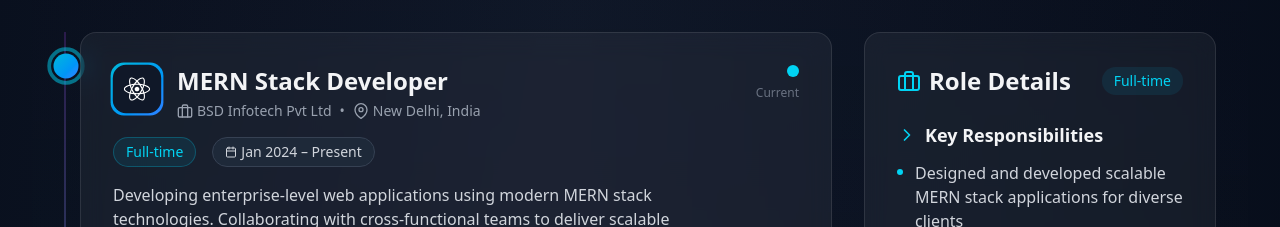
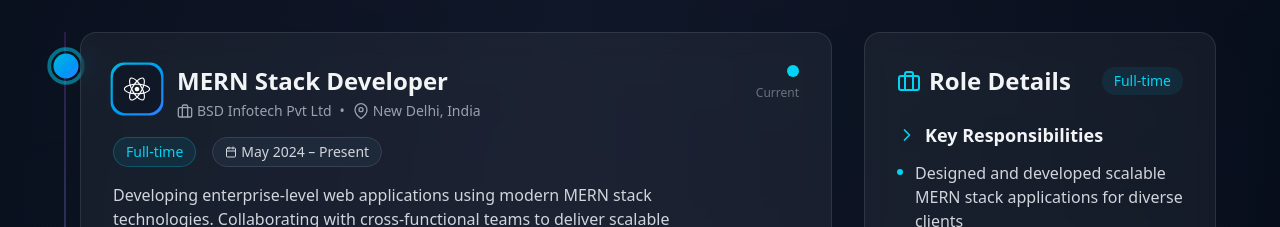
Before and after one commit to Mr-Rinku-Kumar/rinku-portfolio, a Next.js app: page / in a window 1280 px wide. Shown: the part 6260-6487 px from the top of the page. Built offline with nearby package versions, Linux system fonts and the light colour scheme.

Commit message:
Update job duration for MERN Stack Developer

```diff
--- a/components/Experience.tsx
+++ b/components/Experience.tsx
@@ -25,7 +25,7 @@
     company: "BSD Infotech Pvt Ltd",
     location: "New Delhi, India",
     type: "Full-time",
-    duration: "Jan 2024 – Present",
+    duration: "May 2024 – Present",
     description: "Developing enterprise-level web applications using modern MERN stack technologies. Collaborating with cross-functional teams to deliver scalable solutions.",
     responsibilities: [
       "Designed and developed scalable MERN stack applications for diverse clients",
```
